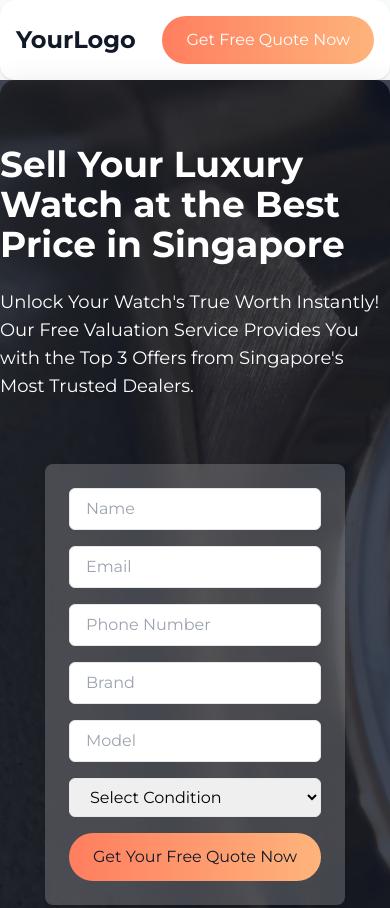
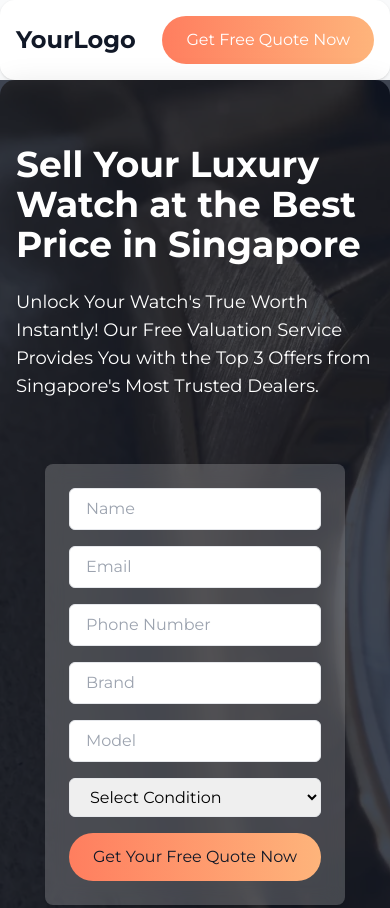
Before and after one commit to TerenceTan/watchvalue-sg, a plain HTML site: page index.html in a window 390 px wide. Shown: the top 908 px of the page. Drawn offline with nearby package versions, Linux system fonts and the light colour scheme.

Commit message:
v1.3.1 - Fixing the spacing for hero section on mobile. Added px-4 to the hero section

```diff
--- a/index.html
+++ b/index.html
@@ -174,7 +174,7 @@
 
     <section class="hero glass py-16" id="hero" style="background-image: url('images/bg4.webp');">
         <div class="absolute inset-0 bg-gray-900 opacity-80 z-0"></div>
-        <div class="max-w-6xl mx-auto flex flex-col md:flex-row items-center justify-between relative z-10 gap-x-20">
+        <div class="max-w-6xl mx-auto flex flex-col md:flex-row items-center justify-between relative z-10 gap-x-20 px-4">
             <div class="md:w-1/2 text-white mb-8 md:mb-0">
                 <h1 class="text-4xl font-extrabold mb-6 animate-slide-in-down">Sell Your Luxury Watch at the Best Price in Singapore</h1>
                 <p class="text-lg mb-8 animate-slide-in-up">Unlock Your Watch's True Worth Instantly! Our Free Valuation Service Provides You with the Top 3 Offers from Singapore's Most Trusted Dealers.</p>
```
